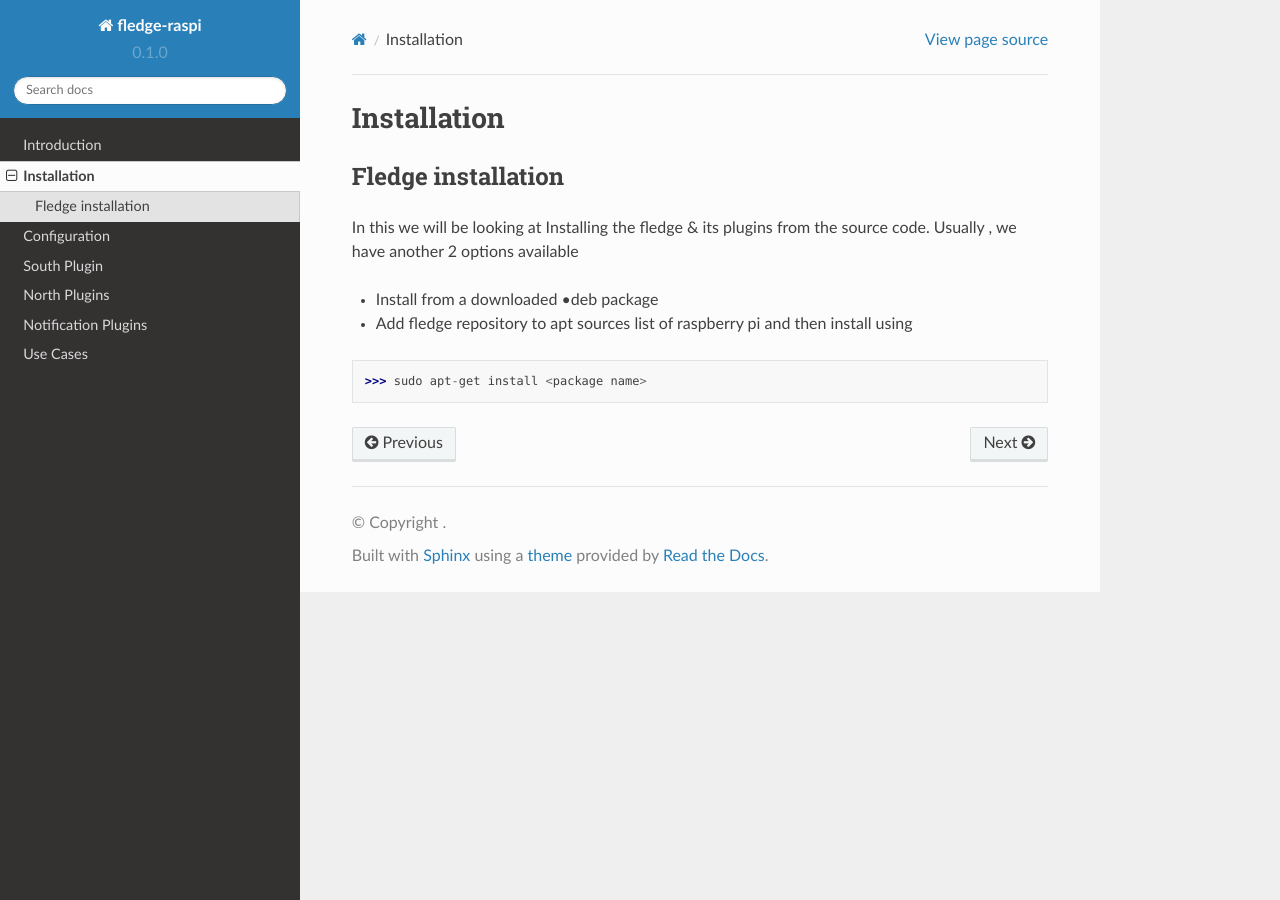
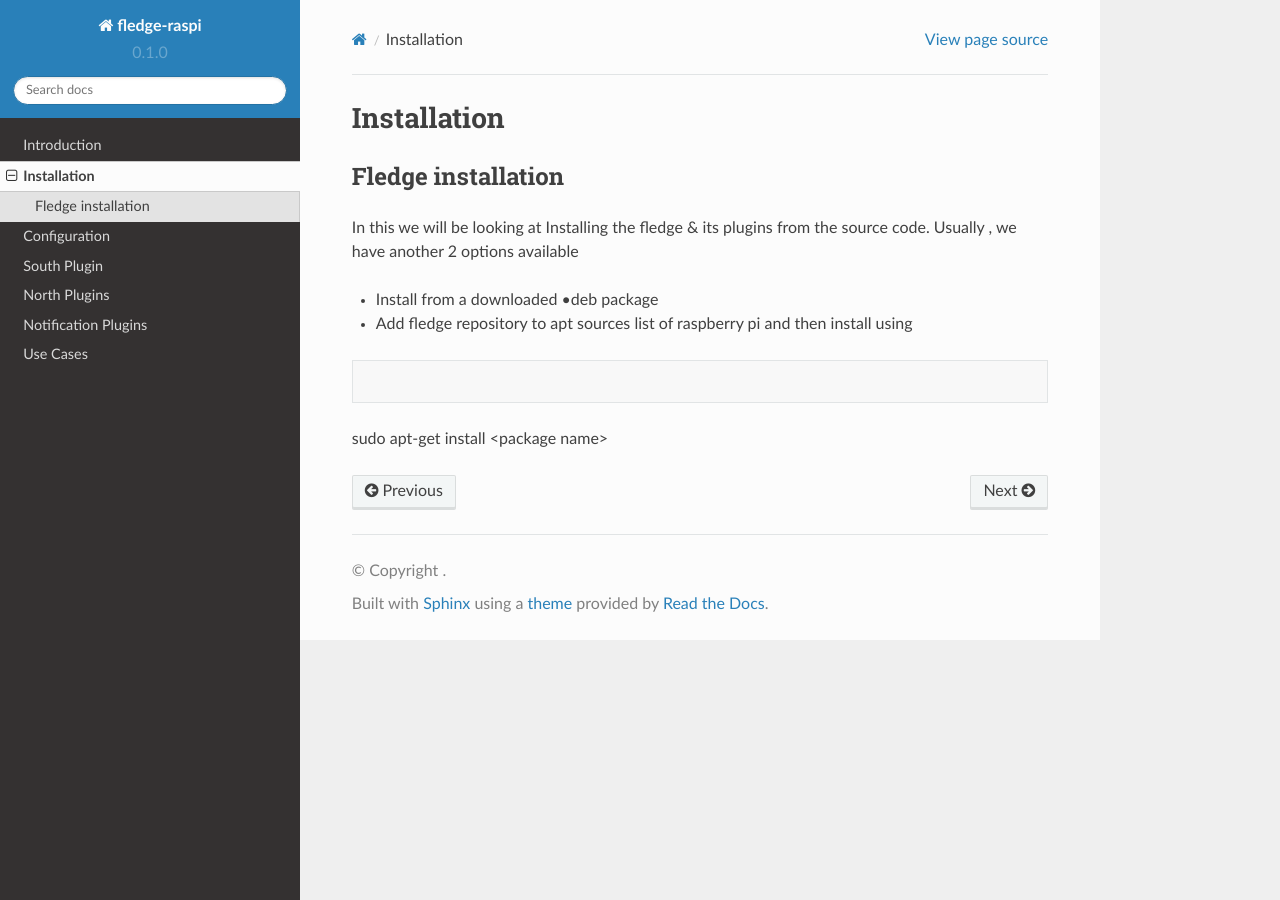
Before and after one commit to 19914039/fledgeDoc, a Sphinx documentation site: the page built from docs/source/installation.rst, in a window 1280 px wide. Built offline with Sphinx 7.4.7 and the Read the Docs theme 2.0.0, drawn with Linux system fonts in a browser that asks for light colours.

Commit message:
Update installation.rst

```diff
--- a/docs/source/installation.rst
+++ b/docs/source/installation.rst
@@ -10,5 +10,6 @@ In this we will be looking at Installing the fledge & its plugins from the sourc
 - Install from a downloaded •deb package
 - Add fledge repository to apt sources list of raspberry pi and then install using
 
+.. code-block:: console
 
->>> sudo apt-get install <package name>
+sudo apt-get install <package name>
```
